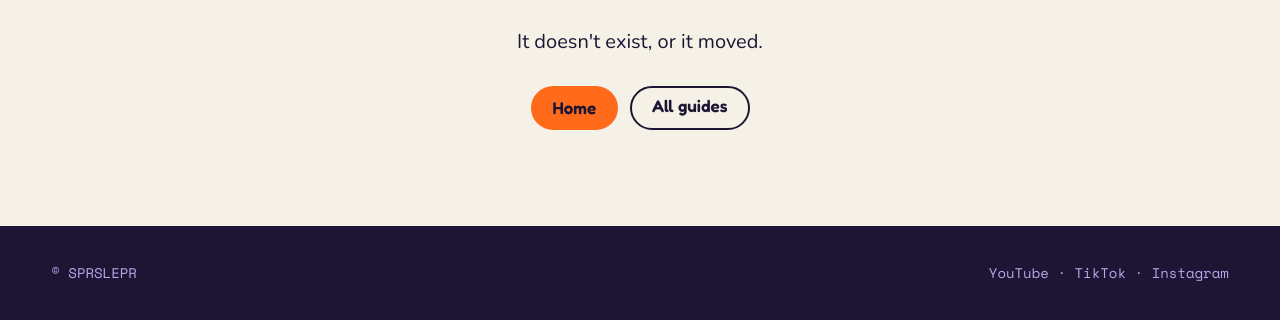
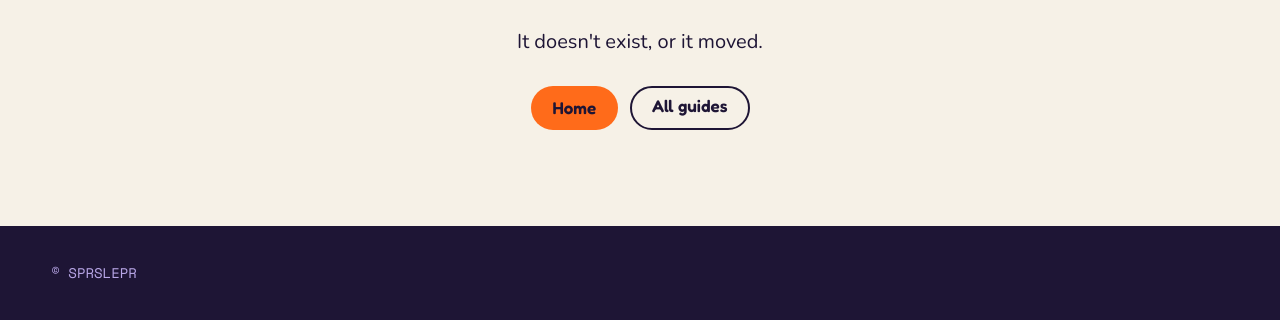
Before and after one commit to SPRSLEPR/sprslepr.com, a plain HTML site: page 404.html in a window 1280 px wide. Shown: the part 488-808 px from the top of the page. Drawn offline with nearby package versions, Linux system fonts and the light colour scheme.

Commit message:
Hide all footer social links

```diff
--- a/404.html
+++ b/404.html
@@ -33,7 +33,6 @@
 <footer class="sps-footer">
   <div class="sps-wrap">
     <span>© SPRSLEPR</span>
-    <span><a href="https://youtube.com/@sprslepr">YouTube</a> · <a href="#">TikTok</a> · <a href="#">Instagram</a></span>
   </div>
 </footer>
 </body>
```
Also changed, not shown: about.html (+0 -1 lines), guides/_template.html (+0 -1 lines), guides/index.html (+0 -1 lines), index.html (+0 -1 lines).
